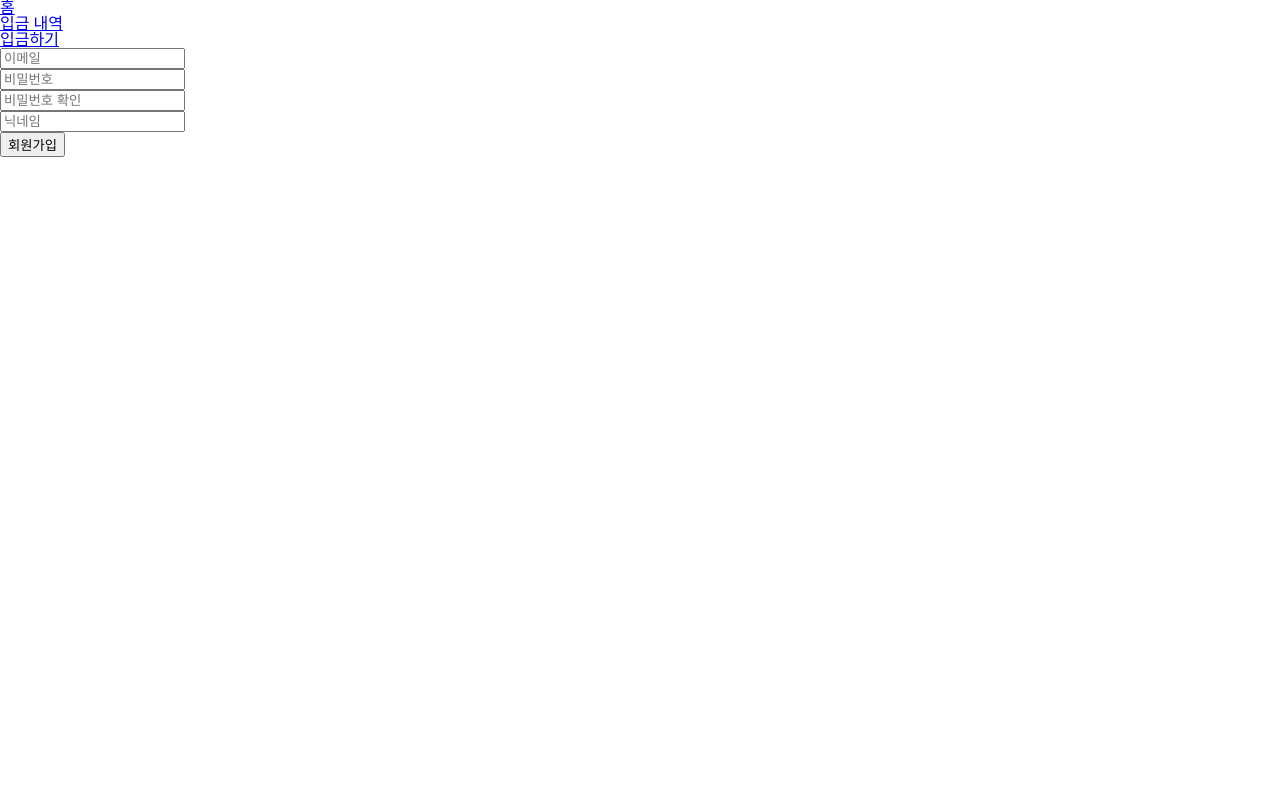
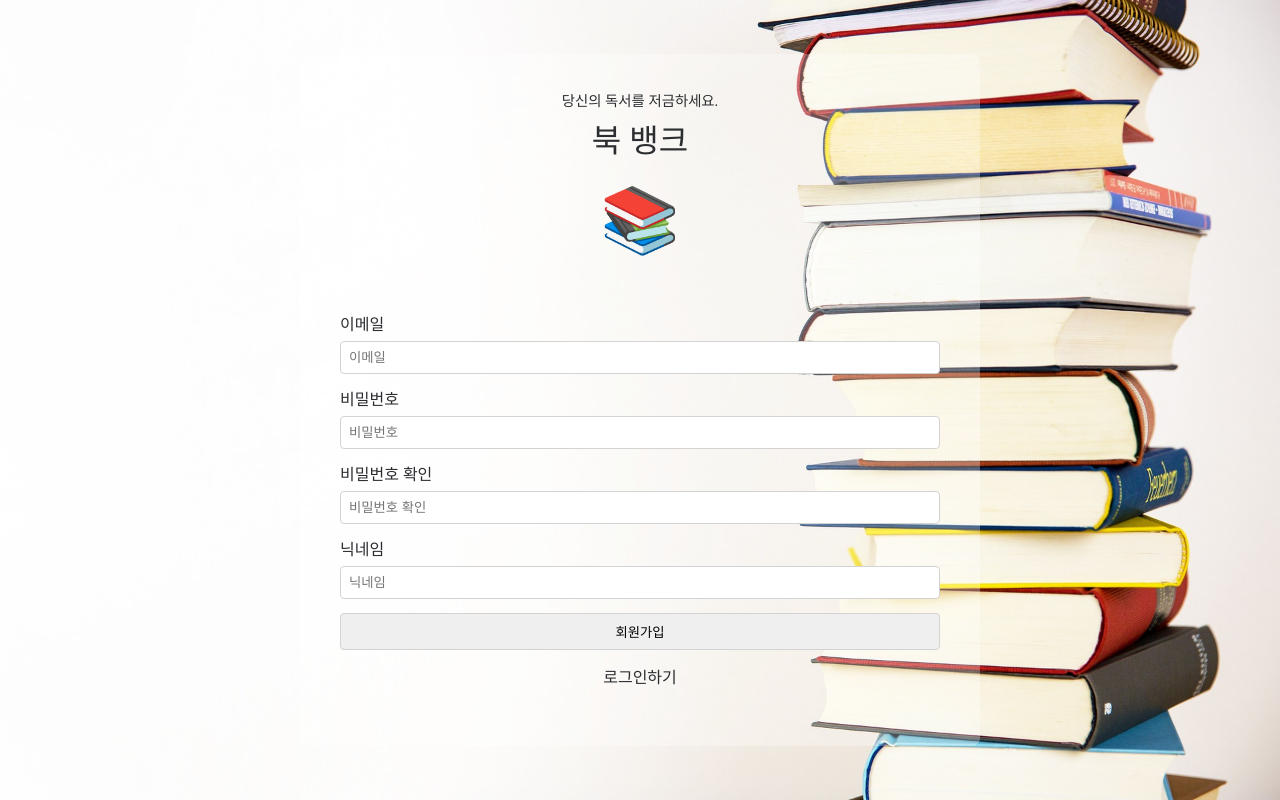
Before and after one commit to no-pla/book-bank, a Next.js app: page /register in a window 1280 px wide. Built offline with nearby package versions, Linux system fonts and the light colour scheme; no server answers.

Commit message:
💄 Auth 페이지 스타일 추가 #1 #17 #18 @no-pla

```diff
--- a/src/components/Auth/LogInForm.tsx
+++ b/src/components/Auth/LogInForm.tsx
@@ -1,9 +1,12 @@
+import React from "react";
+import Link from "next/link";
+import styled from "@emotion/styled";
+import { useRouter } from "next/router";
+import { FormProvider, useForm } from "react-hook-form";
+import { signInWithEmailAndPassword } from "firebase/auth";
 import { auth } from "@/share/firebase";
+import AuthInput from "../Custom/AuthInput";
 import { emailRegex, passwordRegex } from "@/share/utils";
-import { signInWithEmailAndPassword } from "firebase/auth";
-import { useRouter } from "next/router";
-import React from "react";
-import { useForm } from "react-hook-form";
 
 interface ILoginData {
   email: string;
@@ -12,11 +15,7 @@ interface ILoginData {
 
 const LoginForm = () => {
   const router = useRouter();
-  const {
-    register,
-    handleSubmit,
-    formState: { errors },
-  } = useForm({
+  const methods = useForm({
     defaultValues: {
       email: "",
       password: "",
@@ -29,10 +28,10 @@ const LoginForm = () => {
         router.push("/");
       });
     } catch ({ code }: any) {
+      console.log(code);
       if (code === "auth/wrong-password" || code === "auth/user-not-found") {
         // 비밀번호나 이메일 가입 여부를 세세하게 알려주면 해킹의 위험성 증대
         alert("이메일 혹은 비밀번호가 올바르지 않습니다."); // 추후 모달로 수정 예정
-        return;
       } else {
         alert("예기치 못한 에러가 발생했습니다."); // 추후 모달로 수정 예정
       }
@@ -40,9 +39,17 @@ const LoginForm = () => {
   };
 
   return (
-    <form onSubmit={handleSubmit((data) => onLogIn(data))}>
-      <input
-        {...register("email", {
+    <Container>
+      <FormContainer>
+        <TitleContainer>
+          <Description>당신의 독서를 저금하세요.</Description>
+          <Title>북 뱅크</Title>
+          <Icon>📚</Icon>
+        </TitleContainer>
+        <FormProvider {...methods}>
+          <Form onSubmit={methods.handleSubmit((data) => onLogIn(data))}>
+            <AuthInput
+              validation={{
                 pattern: {
                   value: emailRegex,
                   message: "올바른 형식의 이메일이 아닙니다.",
@@ -51,15 +58,13 @@ const LoginForm = () => {
                   value: true,
                   message: "필수 입력 값입니다.",
                 },
-        })}
+              }}
               placeholder="이메일"
+              type="text"
+              name="email"
             />
-      <p>
-        {errors.email?.type === "pattern" && errors.email.message?.toString()}
-        {errors.email?.type === "required" && errors.email.message?.toString()}
-      </p>
-      <input
-        {...register("password", {
+            <AuthInput
+              validation={{
                 pattern: {
                   value: passwordRegex,
                   message:
@@ -69,18 +74,84 @@ const LoginForm = () => {
                   value: true,
                   message: "필수 입력 값입니다.",
                 },
-        })}
+              }}
               placeholder="비밀번호"
+              type="password"
+              name="password"
             />
-      <p>
-        {errors.password?.type === "pattern" &&
-          errors.password.message?.toString()}
-        {errors.password?.type === "required" &&
-          errors.password.message?.toString()}
-      </p>
-      <button>로그인</button>
-    </form>
+            <Button>로그인</Button>
+          </Form>
+        </FormProvider>
+        <ToggleLink href="/register">회원가입</ToggleLink>
+      </FormContainer>
+    </Container>
   );
 };
 
 export default LoginForm;
+
+export const ToggleLink = styled(Link)`
+  color: var(--text-color);
+  text-decoration: none;
+  margin: 20px 0;
+`;
+
+export const Container = styled.div`
+  display: flex;
+  justify-content: center;
+  align-items: center;
+  flex-direction: column;
+  gap: 62px;
+  width: 100%;
+  color: var(--text-color);
+  height: 100vh;
+`;
+
+export const Icon = styled.div`
+  font-size: 4rem;
+`;
+
+export const FormContainer = styled.div`
+  display: flex;
+  flex-direction: column;
+  align-items: center;
+  width: min(60%, 600px);
+  background-color: rgba(255, 255, 255, 0.3);
+  padding: 40px;
+  border-radius: 8px;
+`;
+
+export const Form = styled.form`
+  display: flex;
+  flex-direction: column;
+  align-items: center;
+  justify-content: center;
+  width: 100%;
+  gap: 4px;
+`;
+
+export const Button = styled.button`
+  width: 100%;
+  padding: 8px 12px;
+  border-radius: 4px;
+  border: 1px solid lightgray;
+  cursor: pointer;
+`;
+
+export const TitleContainer = styled.div`
+  text-align: center;
+  display: flex;
+  flex-direction: column;
+  gap: 12px;
+  margin-bottom: 60px;
+`;
+
+export const Description = styled.p`
+  font-size: 0.9rem;
+  margin-bottom: 4px;
+`;
+
+export const Title = styled.h1`
+  font-size: 2rem;
+  margin-bottom: 20px;
+`;
--- a/src/components/Auth/SignUpForm.tsx
+++ b/src/components/Auth/SignUpForm.tsx
@@ -1,11 +1,22 @@
 import React from "react";
-import { useForm } from "react-hook-form";
-import { emailRegex, passwordRegex } from "@/share/utils";
-import { useRouter } from "next/router";
+import axios from "axios";
+import { FormProvider, useForm } from "react-hook-form";
 import { createUserWithEmailAndPassword, updateProfile } from "firebase/auth";
 import { auth } from "@/share/firebase";
-import axios from "axios";
 import { DB_LINK } from "@/share/server";
+import { emailRegex, passwordRegex } from "@/share/utils";
+import {
+  Button,
+  Container,
+  Description,
+  Form,
+  FormContainer,
+  Icon,
+  Title,
+  TitleContainer,
+  ToggleLink,
+} from "./LogInForm";
+import AuthInput from "../Custom/AuthInput";
 
 interface IUserData {
   email: string;
@@ -14,13 +25,7 @@ interface IUserData {
 }
 
 const SignUpForm = () => {
-  const router = useRouter();
-  const {
-    register,
-    handleSubmit,
-    watch,
-    formState: { errors },
-  } = useForm({
+  const methods = useForm({
     defaultValues: {
       email: "",
       password: "",
@@ -58,9 +63,17 @@ const SignUpForm = () => {
   };
 
   return (
-    <form onSubmit={handleSubmit((data) => onSubmit(data))}>
-      <input
-        {...register("email", {
+    <Container>
+      <FormContainer>
+        <TitleContainer>
+          <Description>당신의 독서를 저금하세요.</Description>
+          <Title>북 뱅크</Title>
+          <Icon>📚</Icon>
+        </TitleContainer>
+        <FormProvider {...methods}>
+          <Form onSubmit={methods.handleSubmit((data) => onSubmit(data))}>
+            <AuthInput
+              validation={{
                 pattern: {
                   value: emailRegex,
                   message: "올바른 형식의 이메일이 아닙니다.",
@@ -69,15 +82,13 @@ const SignUpForm = () => {
                   value: true,
                   message: "필수 입력 값입니다.",
                 },
-        })}
+              }}
               placeholder="이메일"
+              type="text"
+              name="email"
             />
-      <p>
-        {(errors.email?.type === "required" && errors.email.message) ||
-          (errors.email?.type === "pattern" && errors.email.message)}
-      </p>
-      <input
-        {...register("password", {
+            <AuthInput
+              validation={{
                 pattern: {
                   value: passwordRegex,
                   message:
@@ -87,32 +98,27 @@ const SignUpForm = () => {
                   value: true,
                   message: "필수 입력 값입니다.",
                 },
-        })}
+              }}
               placeholder="비밀번호"
+              type="password"
+              name="password"
             />
-      <p>
-        {(errors.password?.type === "required" && errors.password.message) ||
-          (errors.password?.type === "pattern" && errors.password.message)}
-      </p>
-      <input
-        {...register("password_confirm", {
-          validate: (value) =>
-            value === watch("password") || "비밀번호가 일치하지 않습니다.",
+            <AuthInput
+              validation={{
+                validate: (value: string) =>
+                  value === methods.watch("password") ||
+                  "비밀번호가 일치하지 않습니다.",
                 required: {
                   value: true,
                   message: "필수 입력 값입니다.",
                 },
-        })}
+              }}
               placeholder="비밀번호 확인"
+              type="password"
+              name="password_confirm"
             />
-      <p>
-        {(errors.password_confirm?.type === "required" &&
-          errors.password_confirm.message) ||
-          (errors.password_confirm?.type === "validate" &&
-            errors.password_confirm.message?.toString())}
-      </p>
-      <input
-        {...register("username", {
+            <AuthInput
+              validation={{
                 minLength: {
                   value: 2,
                   message: "닉네임은 2글자 이상 10글자 이하로 설정해 주세요.",
@@ -125,16 +131,17 @@ const SignUpForm = () => {
                   value: true,
                   message: "필수 입력 값입니다.",
                 },
-        })}
+              }}
               placeholder="닉네임"
+              type="username"
+              name="username"
             />
-      <p>
-        {(errors.username?.type === "required" && errors.username.message) ||
-          (errors.username?.type === "maxLength" && errors.username.message) ||
-          (errors.username?.type === "minLength" && errors.username.message)}
-      </p>
-      <button>회원가입</button>
-    </form>
+            <Button>회원가입</Button>
+          </Form>
+        </FormProvider>
+        <ToggleLink href="/login">로그인하기</ToggleLink>
+      </FormContainer>
+    </Container>
   );
 };
 
--- /dev/null
+++ b/src/components/Custom/AuthInput.tsx
@@ -0,0 +1,51 @@
+import React from "react";
+import styled from "@emotion/styled";
+import { useFormContext } from "react-hook-form";
+
+const AuthInput = ({ placeholder, type, name, validation }: any) => {
+  const {
+    register,
+    formState: { errors },
+  } = useFormContext<any>();
+
+  return (
+    <>
+      <Label htmlFor={name}>{placeholder}</Label>
+      {/* placeholder는 스크린 리더가 읽지 못할 수도 있기 때문에 label를 추가해주어야 한다. */}
+      <Input
+        placeholder={placeholder}
+        type={type}
+        {...register(name, validation)}
+        id={name}
+        name={name}
+      />
+      <ErrorMessage>
+        {errors[name] && <>{errors[name]?.message?.toString()}</>}
+      </ErrorMessage>
+    </>
+  );
+};
+
+const Label = styled.label`
+  padding: 4px 0;
+  width: 100%;
+`;
+
+const Input = styled.input`
+  padding: 8px;
+  border-radius: 4px;
+  border: 1px solid lightgray;
+  width: 100%;
+  color: var(--text-color);
+  box-sizing: border-box;
+`;
+
+const ErrorMessage = styled.p`
+  color: var(--point-color2);
+  text-align: left;
+  padding: 2px 0 4px 12px;
+  font-size: 0.8rem;
+  width: 100%;
+`;
+
+export default AuthInput;
--- a/src/components/Layout/Header.tsx
+++ b/src/components/Layout/Header.tsx
@@ -3,6 +3,7 @@ import React from "react";
 
 const Header = () => {
   return (
+    <header>
       <ul>
         <li>
           <Link href="/">홈</Link>
@@ -14,6 +15,7 @@ const Header = () => {
           <Link href="/banking/deposit">입금하기</Link>
         </li>
       </ul>
+    </header>
   );
 };
 
--- /dev/null
+++ b/src/components/Layout/LandingLayout.tsx
@@ -0,0 +1,38 @@
+import React from "react";
+import styled from "@emotion/styled";
+import LandingImage from "../../../public/landing-image.jpg";
+
+const FormLayout = ({ children }: any) => {
+  return (
+    <LayoutContainer LandingImage={LandingImage}>{children}</LayoutContainer>
+  );
+};
+
+export default FormLayout;
+
+const LayoutContainer = styled.div<{ LandingImage: any }>`
+  display: flex;
+  background-repeat: no-repeat;
+  background-image: url(${(props) => props.LandingImage.src});
+  background-position: center;
+  background-size: cover;
+  width: 100%;
+`;
+
+const Landing = styled.div<{ LandingImage: any }>`
+  height: 100vh;
+  background-repeat: no-repeat;
+  background-image: url(${(props) => props.LandingImage.src});
+  background-position: center;
+  background-size: cover;
+  position: relative;
+`;
+
+const LandingText = styled.h1`
+  color: #393b4c;
+  font-weight: 700;
+  font-size: 38px;
+  position: absolute;
+  top: 28%;
+  left: 12%;
+`;
--- a/src/components/Layout/Layout.tsx
+++ b/src/components/Layout/Layout.tsx
@@ -1,13 +1,25 @@
 import React from "react";
 import Header from "./Header";
+import styled from "@emotion/styled";
+import { useRouter } from "next/router";
 
 const Layout = ({ children }: any) => {
+  const router = useRouter();
   return (
-    <>
-      <Header />
+    <LayoutContainer>
+      {router.pathname !== "/login" && router.pathname !== "/register" && (
+        <Header />
+      )}
       <>{children}</>
-    </>
+    </LayoutContainer>
   );
 };
 
 export default Layout;
+
+const LayoutContainer = styled.div`
+  display: flex;
+  > header {
+    width: 10%;
+  }
+`;
--- a/src/pages/register.tsx
+++ b/src/pages/register.tsx
@@ -1,8 +1,13 @@
 import React from "react";
 import SignUpForm from "@/components/Auth/SignUpForm";
+import FormLayout from "@/components/Layout/LandingLayout";
 
 const Register = () => {
-  return <SignUpForm />;
+  return (
+    <FormLayout>
+      <SignUpForm />
+    </FormLayout>
+  );
 };
 
 export default Register;
--- a/src/style/reset.css
+++ b/src/style/reset.css
@@ -1,3 +1,9 @@
+:root {
+  --bg-color: #eaebe7;
+  --text-color: #2c2d31;
+  --point-color1: #30e0a1;
+  --point-color2: #eb7050;
+}
 /* http://meyerweb.com/eric/tools/css/reset/
      v2.0 | 20110126
      License: none (public domain)
```
Also changed, not shown: src/pages/login.tsx (+6 -1 lines), public/landing-image.jpg (added). Lines whose indentation alone changed are shown as unchanged.
